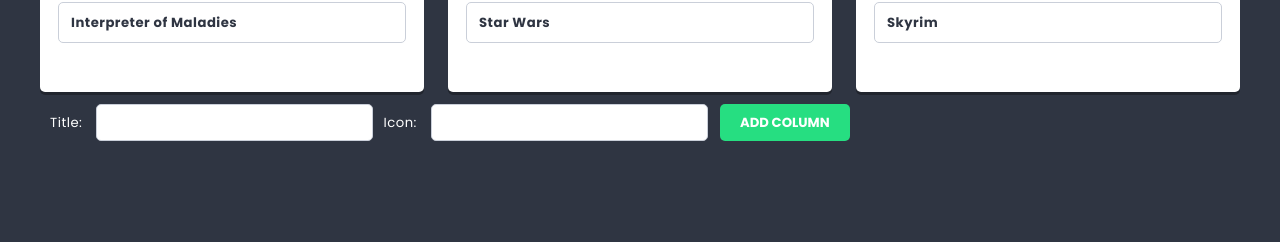
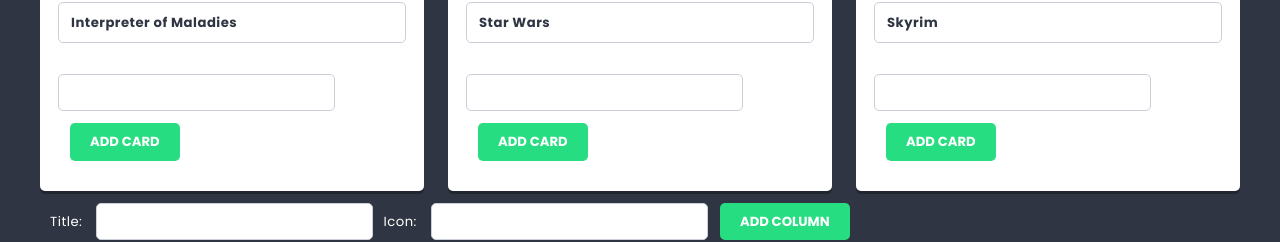
Before and after one commit to lapivoinerouge/react-app, a React (Create React App) app: page / in a window 1280 px wide. Shown: the part 659-901 px from the top of the page. Before the commit the page ends 832 px from the top, so only its background shows below. Built offline with nearby package versions, Linux system fonts and the light colour scheme.

Commit message:
Implement adding cards to columns

```diff
--- /dev/null
+++ b/src/components/CardForm/CardForm.js
@@ -0,0 +1,25 @@
+import styles from './CardForm.module.scss';
+import { useState } from 'react';
+import TextInput from '../TextInput/TextInput';
+import Button from '../Button/Button';
+
+const CardForm = props => {
+    const [title, setTitle] = useState('');
+
+    const handleSubmit = e => {
+        e.preventDefault();
+        props.action({ title: title }, props.columnId);
+        setTitle('');
+    };
+
+    return (
+        <form onSubmit={handleSubmit} className={styles.cardForm}>
+            <TextInput value={title} onChange={e => setTitle(e.target.value)} />
+            <Button>
+                <span>Add card</span>
+            </Button>
+        </form>
+    );
+};
+
+export default CardForm;
--- /dev/null
+++ b/src/components/CardForm/CardForm.module.scss
@@ -0,0 +1,10 @@
+@import '../../styles/settings.scss';
+
+.cardForm {
+    align-items: center;
+
+    & * {
+        padding: 10px;
+    }
+
+}
--- a/src/components/Column/Column.js
+++ b/src/components/Column/Column.js
@@ -1,5 +1,6 @@
 import styles from './Column.module.scss';
 import Card from '../Card/Card';
+import CardForm from '../CardForm/CardForm';
 
 const Column = props => {
     return (
@@ -8,6 +9,7 @@
             <ul className={styles.cards}>
                 {props.cards.map(card => <Card key={card.id} title={card.title} />)}
             </ul>
+            <CardForm action={props.action} columnId={props.id} />
         </article>
     );
 };
--- a/src/components/List/List.js
+++ b/src/components/List/List.js
@@ -39,6 +39,16 @@
         setColumns([...columns, { id: shortid(), title: newColumn.title, icon: newColumn.icon, cards: [] }]);
     };
 
+    const addCard = (newCard, columnId) => {
+        const columnsUpdated = columns.map(column => {
+            if(column.id === columnId)
+                return { ...column, cards: [...column.cards, { id: shortid(), title: newCard.title }]}
+            else
+                return column
+        })
+        setColumns(columnsUpdated);
+    };
+
     return (
         <div>
             <header className={styles.header}>
@@ -46,7 +56,7 @@
             </header>
             <p className={styles.description}>Interesting things I want to check out!</p>
             <section className={styles.columns}>
-            {columns.map(column => <Column key={column.id} id={column.id} title={column.title} icon={column.icon} cards={column.cards} />)}
+            {columns.map(column => <Column key={column.id} id={column.id} title={column.title} icon={column.icon} cards={column.cards} action={addCard} />)}
             </section>
             <ColumnForm action={addColumn} />
         </div>
```
